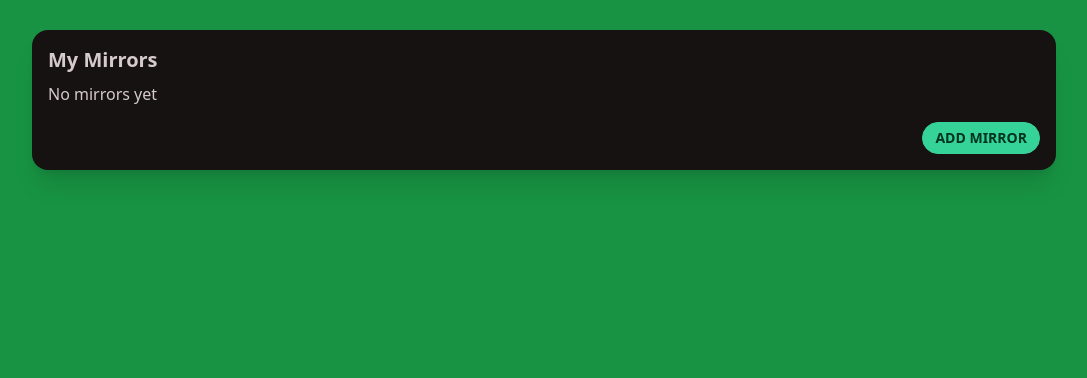
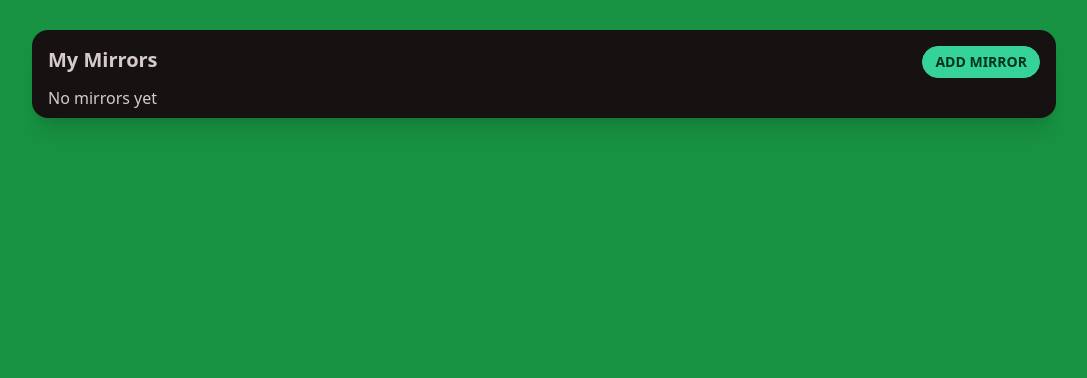
Before and after one commit to codesardine/mirror-manager, a Flask app: template src/templates/mirrors.html in a window 1280 px wide. Shown: the part 84-462 px from the top of the page, without its empty margins (96-1183 px from the left). Run offline with Flask 3, Linux system fonts and the light colour scheme; the template is opened without the code that fills it, so the values that code supplies are empty; some libraries are stand-ins or nearby versions.

Commit message:
add mirrors, improve usability

```diff
--- a/src/templates/mirrors.html
+++ b/src/templates/mirrors.html
@@ -3,7 +3,29 @@
 {% block content %}
 <div class="w-full max-w-screen-lg mx-auto mt-8">
     <div class="card bg-base-100 shadow-xl py-2 px-4">
-        <h3 class="text-xl font-bold py-2">My Mirrors</h3>
+        <input type="checkbox" id="add-modal" class="modal-toggle" />
+        <div class="modal">
+        <div class="modal-box bg-base-content text-neutral">
+            <h2 class="pb-4 text-center text-lg ca">Add a Mirror</h2>
+            <p class="text-xs mb-4">Make sure your server has directory listing active and files can be reached by Manjaro mirror bot.</p>
+            <form method="POST" action="/mirrors" class="grid grid-cols-1 gap-4">
+                <input name="mirror" type="text" placeholder="Mirror Address" class="input bg-white text-neutral focus:bg-primary-content w-full" autofocus=""/>
+                <input name="country" type="text" placeholder="Country" class="input bg-white text-neutral focus:bg-primary-content w-full" autofocus=""/>
+                <div class="grid grid-cols-1 gap-2">
+                    <input name="ip-whitelist" type="text" placeholder="Rsync ip's whitelist space separated" class="input bg-white text-neutral focus:bg-primary-content w-full" style="word-spacing: 10px;" autofocus=""/>
+                </div>
+                <div class="modal-action">
+                    <label for="add-modal" class="btn btn-accent btn-sm shadow">Cancel</label>
+                    <button class="btn btn-success btn-sm shadow">Add</button>
+                </div>
+            </form>
+        </div>
+        </div>
+
+        <div class="text-right py-2">
+          <h3 class="text-xl font-bold float-left">My Mirrors</h3>
+          <label for="add-modal" class="btn btn-success py-2 btn-sm float-right">add mirror</label>
+      </div>
         {% if mirrors %}
             {% for mirror in mirrors %}
             <form method="POST" action="/mirrors" class="grid grid-cols-1 gap-2 mt-2">
@@ -44,30 +66,6 @@
             {% else %}
               <p>No mirrors yet</p>
             {% endif %}
-
-        <input type="checkbox" id="add-modal" class="modal-toggle" />
-        <div class="modal">
-        <div class="modal-box bg-base-content text-neutral">
-            <h2 class="pb-4 text-center text-lg ca">Add a Mirror</h2>
-            <p class="text-xs mb-4">Make sure your server has directory listing active and files can be reached by Manjaro mirror bot.</p>
-            <form method="POST" action="/mirrors" class="grid grid-cols-1 gap-4">
-                <input name="mirror" type="text" placeholder="Mirror Address" class="input bg-white text-neutral focus:bg-primary-content w-full" autofocus=""/>
-                <input name="country" type="text" placeholder="Country" class="input bg-white text-neutral focus:bg-primary-content w-full" autofocus=""/>
-                <div class="grid grid-cols-1 gap-2">
-                    <input name="ip-whitelist" type="text" placeholder="Rsync ip's whitelist space separated" class="input bg-white text-neutral focus:bg-primary-content w-full" style="word-spacing: 10px;" autofocus=""/>
-                  </div>
-            <div class="modal-action">
-                <label for="add-modal" class="btn btn-accent btn-sm shadow">Cancel</label>
-                <button class="btn btn-success btn-sm shadow">Add</button>
-            </div>
-        </form>
-        </div>
-        </div>
-
-        <div class="text-right mt-4 mb-2">
-            <label for="add-modal" class="btn btn-success py-2 btn-sm">add mirror</label>
-      </div>
-    </div>
 </div>
 <script>
   function deleteMirror(el, id) {
```
